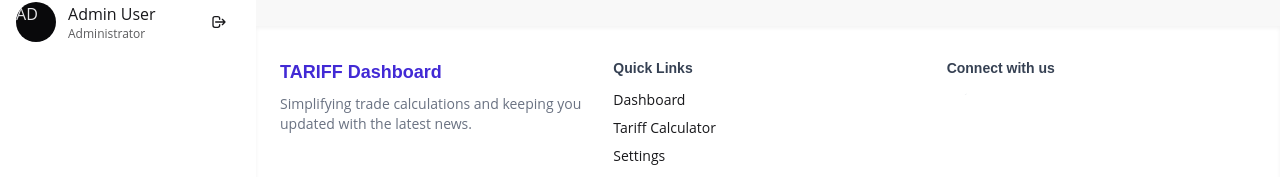
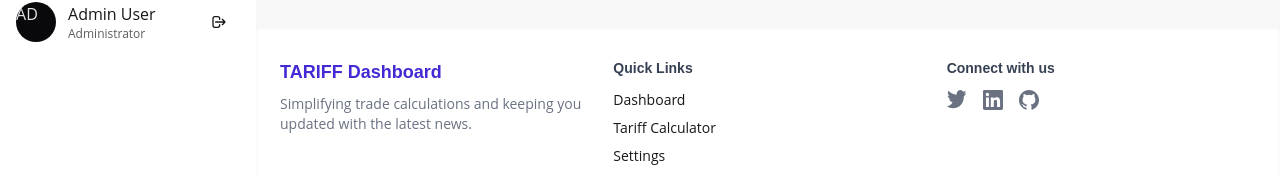
Before and after one commit to TheMajoris/TARIFF, a SvelteKit app in the folder frontend/: page / in a window 1280 px wide. Shown: the part 738-915 px from the top of the page. Built offline with nearby package versions, Linux system fonts and the light colour scheme.

Commit message:
fix: update SVG paths for social media icons in layout

```diff
--- a/frontend/src/routes/+layout.svelte
+++ b/frontend/src/routes/+layout.svelte
@@ -69,7 +69,9 @@
 								fill="currentColor"
 								viewBox="0 0 24 24"
 							>
-								<path d="M24 4.557a9.83 9.83 0 01-2.828.775 ..." />
+								<path
+									d="M23 3a10.9 10.9 0 0 1-3.14 1.53A4.48 4.48 0 0 0 22.4 1c-.88.52-1.85.9-2.88 1.1A4.52 4.52 0 0 0 16.11 0c-2.5 0-4.5 2.07-4.5 4.63 0 .36.04.72.12 1.05C7.69 5.5 4.07 3.7 1.64.9a4.7 4.7 0 0 0-.61 2.33c0 1.6.8 3.01 2.02 3.84a4.48 4.48 0 0 1-2.05-.6v.06c0 2.23 1.53 4.09 3.56 4.51a4.52 4.52 0 0 1-2.04.08c.57 1.85 2.22 3.2 4.18 3.24A9.06 9.06 0 0 1 0 19.54 12.8 12.8 0 0 0 7.07 22c8.5 0 13.15-7.3 13.15-13.63 0-.21 0-.42-.01-.62A9.73 9.73 0 0 0 23 3z"
+									/>
 							</svg>
 						</a>
 						<!-- LinkedIn -->
@@ -80,7 +82,9 @@
 								fill="currentColor"
 								viewBox="0 0 24 24"
 							>
-								<path d="M19 0h-14c-2.761 ..." />
+								<path
+          							d="M20.45 20.45h-3.55v-5.57c0-1.33-.03-3.04-1.85-3.04-1.85 0-2.14 1.44-2.14 2.94v5.67H9.36V9h3.41v1.56h.05c.48-.9 1.64-1.85 3.38-1.85 3.62 0 4.29 2.38 4.29 5.47v6.27zM5.34 7.43a2.06 2.06 0 1 1 0-4.12 2.06 2.06 0 0 1 0 4.12zM7.12 20.45H3.56V9h3.56v11.45zM22.23 0H1.77C.79 0 0 .77 0 1.72v20.55C0 23.23.79 24 1.77 24h20.45c.98 0 1.78-.77 1.78-1.73V1.72C24 .77 23.21 0 22.23 0z"
+									/>
 							</svg>
 						</a>
 						<!-- GitHub -->
@@ -91,7 +95,9 @@
 								fill="currentColor"
 								viewBox="0 0 24 24"
 							>
-								<path d="M12 .297c-6.63 0-12 5.373 ..." />
+							<path
+          						d="M12 0C5.37 0 0 5.4 0 12.07c0 5.34 3.44 9.86 8.2 11.47.6.11.82-.26.82-.58 0-.28-.01-1.02-.02-2-3.34.73-4.04-1.63-4.04-1.63-.55-1.41-1.34-1.79-1.34-1.79-1.09-.76.08-.74.08-.74 1.2.09 1.83 1.25 1.83 1.25 1.07 1.86 2.8 1.32 3.49 1.01.11-.79.42-1.32.76-1.62-2.67-.31-5.47-1.35-5.47-6.01 0-1.33.47-2.41 1.24-3.26-.13-.31-.54-1.56.12-3.26 0 0 1.01-.33 3.3 1.25a11.38 11.38 0 0 1 6.01 0c2.29-1.58 3.3-1.25 3.3-1.25.66 1.7.25 2.95.12 3.26.77.85 1.24 1.93 1.24 3.26 0 4.68-2.81 5.69-5.48 5.99.43.38.82 1.13.82 2.29 0 1.65-.02 2.98-.02 3.39 0 .32.22.7.82.58C20.56 21.93 24 17.41 24 12.07 24 5.4 18.63 0 12 0z"
+								/>
 							</svg>
 						</a>
 					</div>
```
